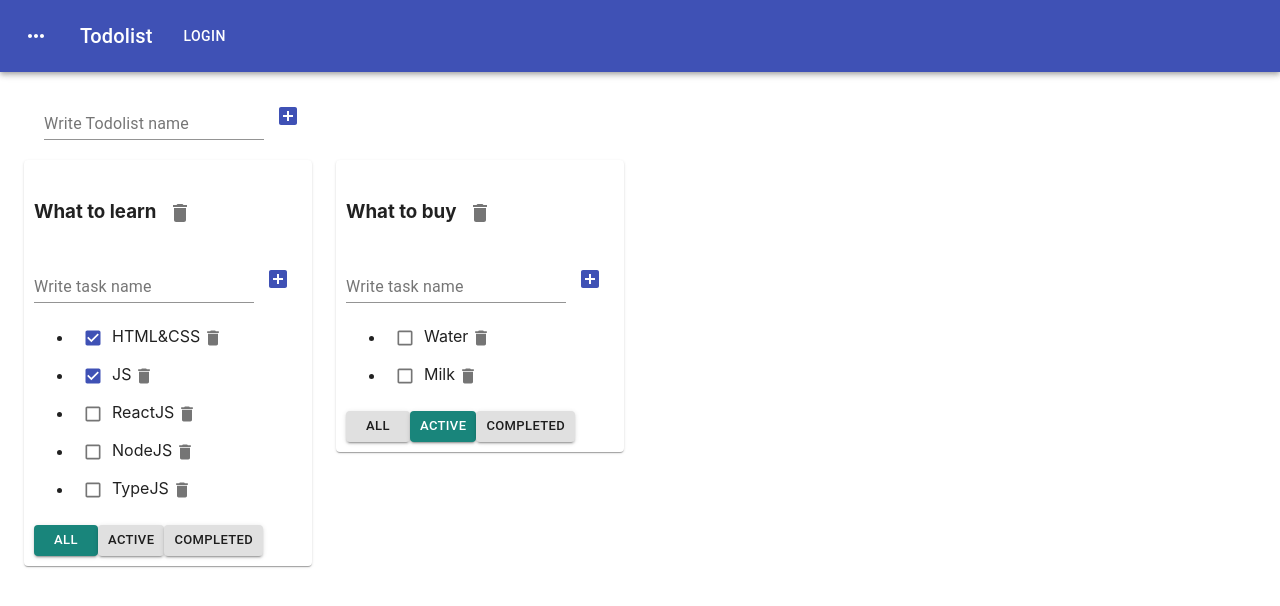
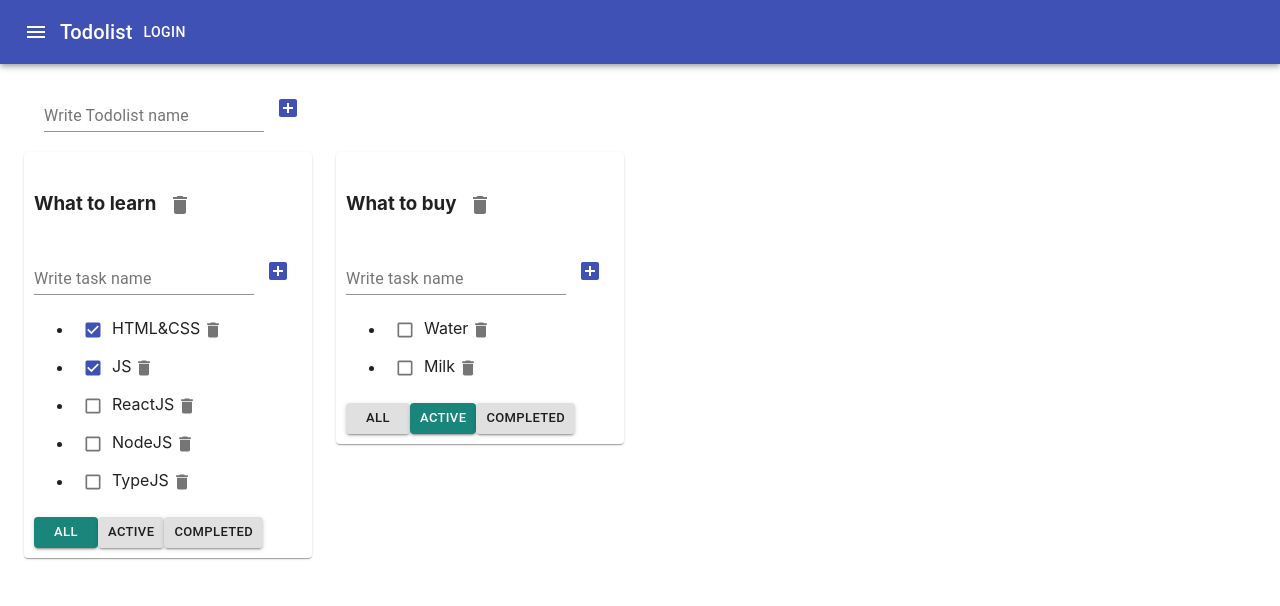
Before and after one commit to viketvova/TodoList-with-Typescript, a React (Create React App) app: page / in a window 1280 px wide. Shown: the top 606 px of the page. Built offline with nearby package versions, Linux system fonts and the light colour scheme.

Commit message:
Add Menu to Toolbar

```diff
--- a/src/App.tsx
+++ b/src/App.tsx
@@ -5,17 +5,9 @@ import { v1 } from "uuid";
 import { AddItemForm } from "./AddItemForm";
 import AppBar from "@material-ui/core/AppBar/AppBar";
 import IconButton from "@material-ui/core/IconButton/IconButton";
-import {
-  Container,
-  Grid,
-  MenuItem,
-  Paper,
-  Toolbar,
-  Typography,
-} from "@material-ui/core";
-import Menu from "@material-ui/core/Menu";
+import { Container, Grid, Paper, Toolbar, Typography } from "@material-ui/core";
+import { Menu } from "@material-ui/icons";
 import Button from "@material-ui/core/Button";
-import MoreHorizIcon from "@material-ui/icons/MoreHoriz";
 
 export type FilterValueType = "All" | "Active" | "Completed";
 export type TasksType = {
@@ -116,15 +108,10 @@ function App() {
     <div className="App">
       <AppBar position="static">
         <Toolbar>
-          <IconButton edge="start" color="inherit" aria-label="more">
-            <MoreHorizIcon />
+          <IconButton edge="start" color="inherit" aria-label="menu">
+            <Menu />
           </IconButton>
-          {/*<Menu open>*/}
-          {/*  <MenuItem>1</MenuItem>*/}
-          {/*</Menu>*/}
-          <Typography variant="h6" style={{ padding: "20px" }}>
-            Todolist
-          </Typography>
+          <Typography variant="h6">Todolist</Typography>
           <Button color="inherit">Login</Button>
         </Toolbar>
       </AppBar>
```
